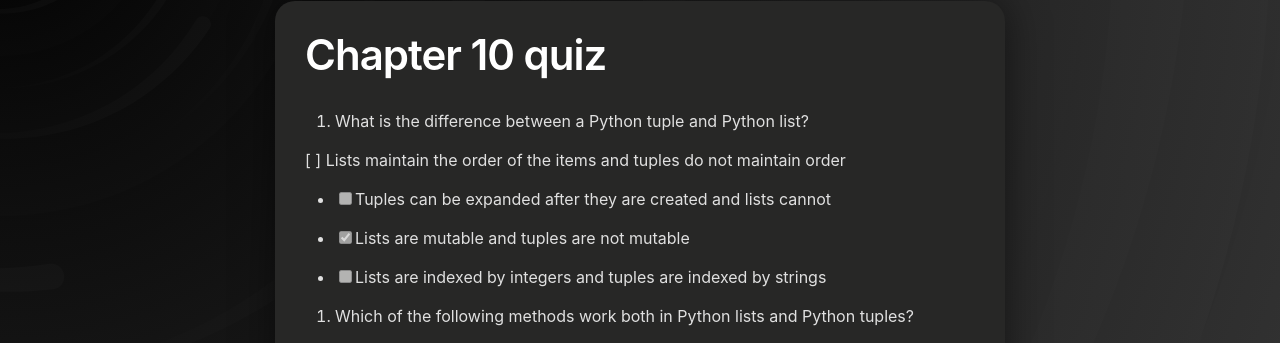
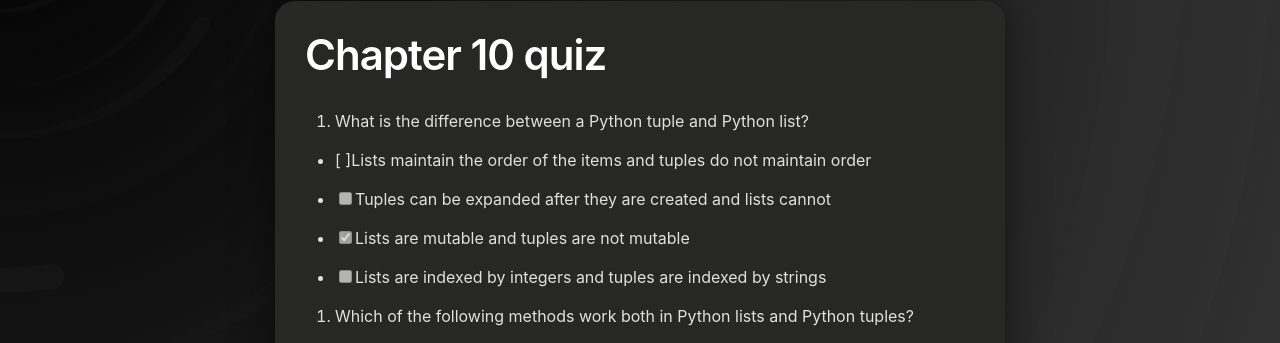
Before and after one commit to RupeshBhandari/rpshbhandari.github.ioa, a Jekyll site: the page built from _posts/2021-04-18-Chapter 10 Quiz.md, in a window 1280 px wide and 900 px high. Shown: the part 104-447 px from the top of the window. Built offline with Jekyll 4.4.1, drawn with Linux system fonts in a browser that asks for light colours; our own code applies the rules of GitHub Pages for plain Markdown files; a script that is not in the unit is left out; comment, search, counter and statistics services are not loaded.

```diff
--- a/_posts/2021-04-18-Chapter 10 Quiz.md
+++ b/_posts/2021-04-18-Chapter 10 Quiz.md
@@ -1,7 +1,7 @@
 1. What is the difference between a Python tuple and Python list?
 
 
-[ ] Lists maintain the order of the items and tuples do not maintain order
+- [ ]Lists maintain the order of the items and tuples do not maintain order
 
 
 - [ ] Tuples can be expanded after they are created and lists cannot
```
